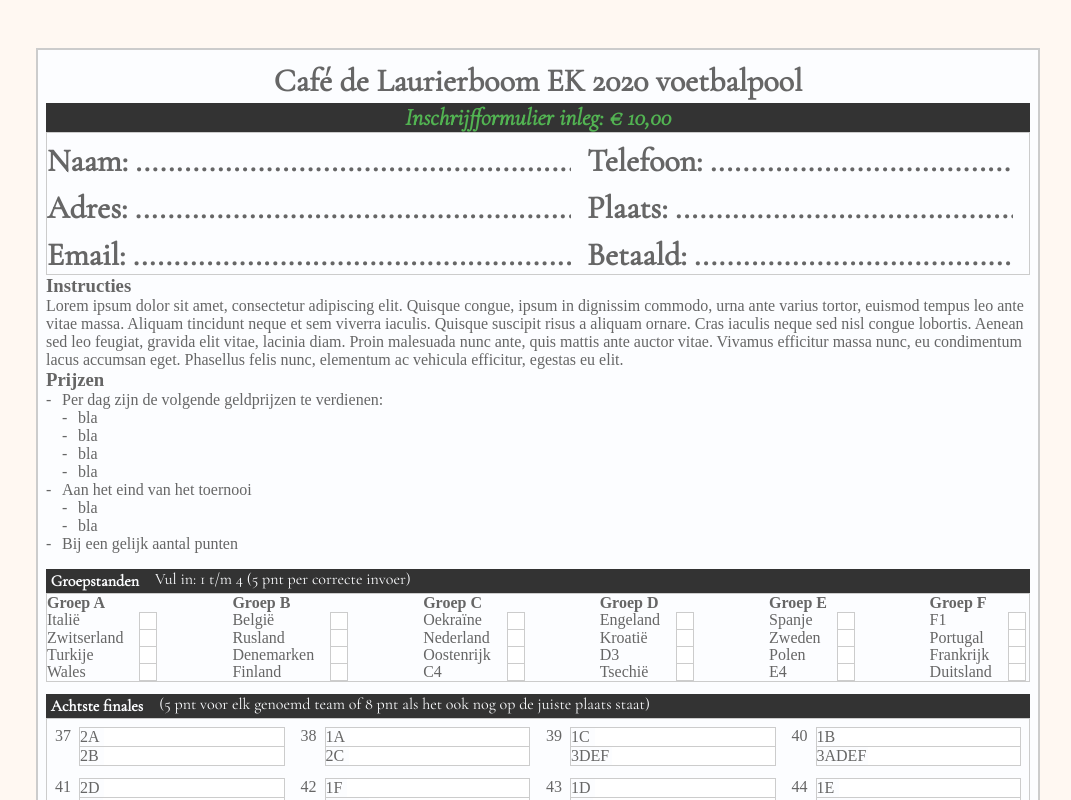
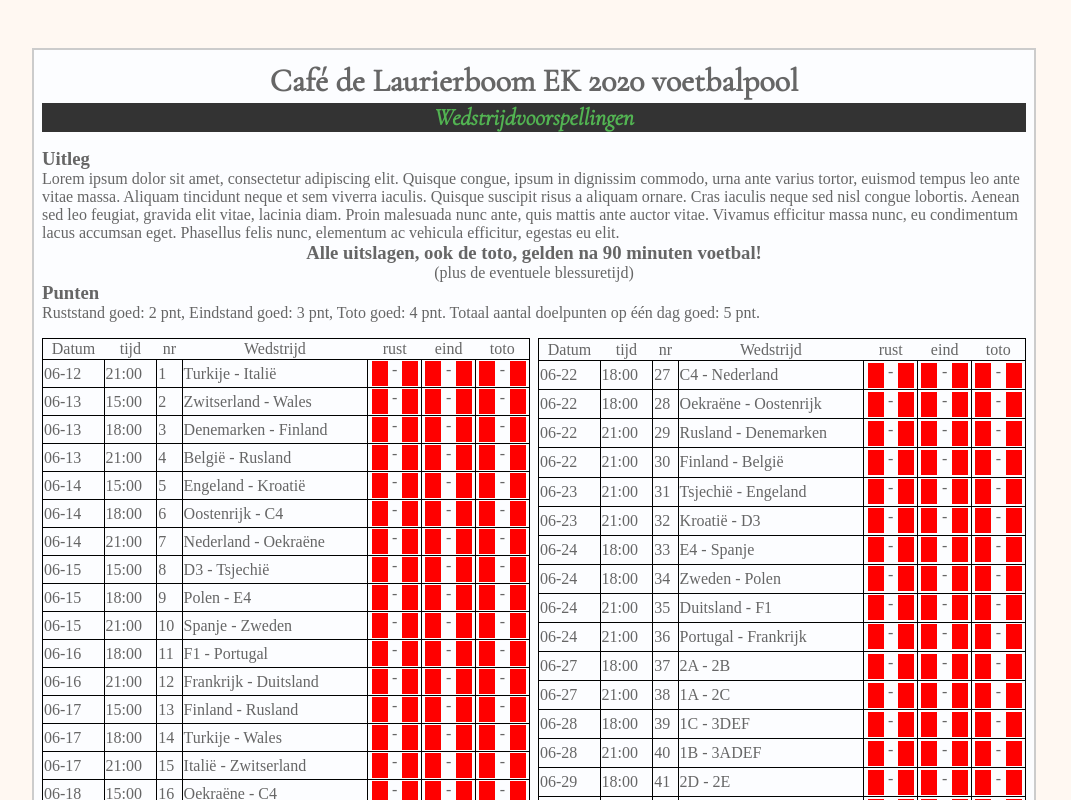
Before and after one commit to swapsCAPS/vbpool-frontend, a Vue app: page / in a window 1280 px wide. Shown: the top 800 px of the page, without its empty margins (104-1175 px from the left). Built offline with nearby package versions, Linux system fonts and the light colour scheme.

Commit message:
wip match input + tweaking backface disabling

```diff
--- a/src/App.vue
+++ b/src/App.vue
@@ -37,6 +37,18 @@ body {
 input {
   padding: 0;
   font-family: 'Gochi Hand', cursive;
+}
+
+/* Disable number spinners */
+/* Chrome, Safari, Edge, Opera */
+input::-webkit-outer-spin-button,
+input::-webkit-inner-spin-button {
+  -webkit-appearance: none;
+  margin: 0;
+}
+/* Firefox */
+input[type=number] {
+  -moz-appearance: textfield;
 }
 
 #app {
--- a/src/components/Back.vue
+++ b/src/components/Back.vue
@@ -28,11 +28,14 @@
           td {{ game.nr }}
           td.game-text {{ `${game.naam1} - ${game.naam2}` }}
           td
-            input
+            MatchInput(
+            )
           td
-            input
+            MatchInput(
+            )
           td
-            input
+            MatchInput(
+            )
       table.w50.m-left-025
         tr
           th Datum
@@ -48,11 +51,14 @@
           td {{ game.nr }}
           td.game-text {{ `${game.naam1} - ${game.naam2}` }}
           td
-            input
+            MatchInput(
+            )
           td
-            input
+            MatchInput(
+            )
           td
-            input
+            MatchInput(
+            )
 
     .footer
       h2 UITERLIJK INLEVEREN OP MAANDAG 8 JUNI 2020
@@ -60,6 +66,7 @@
 
 <script>
 import Header from './Header'
+import MatchInput from './MatchInput'
 
 import allGames from '../assets/games.json'
 
@@ -68,10 +75,10 @@ export default {
 
   components: {
     Header,
+    MatchInput,
   },
 
   props: {
-    disableInputs: Boolean,
   },
 
   data: function () {
--- a/src/components/Front.vue
+++ b/src/components/Front.vue
@@ -8,33 +8,27 @@
         InfoInput(
           title="Naam"
           fieldName="name"
-          :isDisabled="disableInputs"
         )
         InfoInput(
           title="Adres"
           fieldName="address"
-          :isDisabled="disableInputs"
         )
         InfoInput(
           title="Email"
           fieldName="email"
-          :isDisabled="disableInputs"
         )
       .right
         InfoInput(
           title="Telefoon"
           fieldName="phone"
-          :isDisabled="disableInputs"
         )
         InfoInput(
           title="Plaats"
           fieldName="city"
-          :isDisabled="disableInputs"
         )
         InfoInput(
           title="Betaald"
           fieldName="paid"
-          :isDisabled="disableInputs"
         )
     .instructions
       h3 Instructies
@@ -172,7 +166,6 @@ export default {
   },
 
   props: {
-    disableInputs: Boolean,
   },
 
   data: function () {
--- a/src/components/InfoInput.vue
+++ b/src/components/InfoInput.vue
@@ -5,7 +5,6 @@
       h1.spacer {{ title }}:
       input(
         type="text"
-        :disabled="isDisabled"
       )
 </template>
 
@@ -14,15 +13,11 @@ export default {
   name: 'InfoInput',
 
   props: {
-    title:      String,
-    fieldName:  String,
-    isDisabled: Boolean,
+    title:     String,
+    fieldName: String,
   },
 
   watch: {
-    isDisabled () {
-      console.log(this.isDisabled)
-    },
   },
 }
 </script>
--- /dev/null
+++ b/src/components/MatchInput.vue
@@ -0,0 +1,41 @@
+<template lang="pug">
+  .input-wrapper
+    input(
+      type="number"
+    )
+    span -
+    input(
+      type="number"
+    )
+</template>
+
+<script>
+export default {
+  name: 'MatchInput',
+
+  props: {
+    title:     String,
+    fieldName: String,
+  },
+
+}
+</script>
+
+<style scoped>
+.input-wrapper {
+  display: flex;
+  flex-direction: row;
+  justify-content: space-around;
+}
+
+.input-wrapper input {
+  position: relative;
+  border: 0;
+  background-color: red;
+  font-size: 16pt;
+  max-width: 1rem;
+  text-align: center;
+
+}
+
+</style>
--- a/src/components/PoolForm.vue
+++ b/src/components/PoolForm.vue
@@ -4,20 +4,19 @@
     )
       .a4(
         ref="a4"
-        v-bind:class="{ rotate: rotated }"
-        v-bind:style="{ height: `${a4Height}px` }"
+        :class="{ rotate: rotated }"
       )
-        .a4-front
-          Front(
-            :disableInputs="!!rotated"
-          )
+        .a4-front(
+          :class="{ 'fade-out': !!rotated, 'fade-in': !rotated, 'display-none': !!isDisabled }"
+        )
+          Front()
           span.zoz(
             v-on:click="doFlip"
           ) z.o.z
-        .a4-back
-          Back(
-            :disableInputs="!rotated"
-          )
+        .a4-back(
+          :class="{ 'fade-out': !rotated, 'fade-in': !!rotated, 'display-none': !isDisabled }"
+        )
+          Back()
           span.zoz(
             v-on:click="doFlip"
           ) z.o.z
@@ -38,8 +37,8 @@ export default {
 
   data: function () {
     return {
-      rotated:  false,
-      a4Height: 1414,
+      rotated:    true,
+      isDisabled: true,
     }
   },
 
@@ -49,7 +48,6 @@ export default {
   props: {},
 
   created () {
-    window.addEventListener('resize', this.handleResize)
   },
 
   mounted () {
@@ -57,12 +55,16 @@ export default {
   },
 
   destroyed () {
-    window.removeEventListener('resize', this.handleResize)
   },
 
   methods: {
     doFlip () {
       this.rotated = !this.rotated
+
+      // FIXME Meh can we do this nicer using css
+      setTimeout(() => {
+        this.isDisabled = !!this.rotated
+      }, 600)
     },
     handleResize () {
       if (!this.$refs.a4) {
@@ -89,8 +91,6 @@ h1 {
 
 .a4 {
   position: absolute;
-  margin-left: auto;
-  margin-right: auto;
   left: 0;
   right: 0;
   top: 0;
@@ -98,6 +98,8 @@ h1 {
   min-width: 740px;
   max-width: 1000px;
   height: 1414px;
+  margin-left: auto;
+  margin-right: auto;
   transition: transform 0.8s;
   transform-style: preserve-3d;
   transform-origin: center right;
@@ -107,6 +109,26 @@ h1 {
 
 .rotate {
   transform: translateX(-100%) rotateY(-180deg);
+}
+
+.fade-out {
+  -webkit-transition: opacity 0.5s ease-in-out;
+  -moz-transition: opacity 0.5s ease-in-out;
+  -ms-transition: opacity 0.5s ease-in-out;
+  -o-transition: opacity 0.5s ease-in-out;
+   opacity: 0;
+}
+
+.fade-in {
+  -webkit-transition: opacity 1.5s ease-in-out;
+  -moz-transition: opacity 1.5s ease-in-out;
+  -ms-transition: opacity 1.5s ease-in-out;
+  -o-transition: opacity 1.5s ease-in-out;
+   opacity: 1;
+}
+
+.display-none {
+  display: none;
 }
 
 .a4-front, .a4-back {
```
Also changed, not shown: package.json (+6 -6 lines), 1 other file (tests, documents, lock files or other folders).
